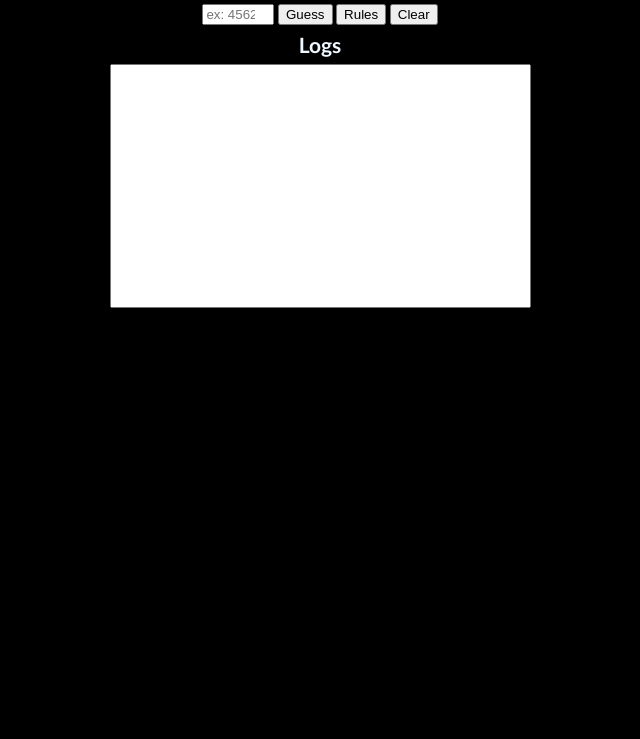
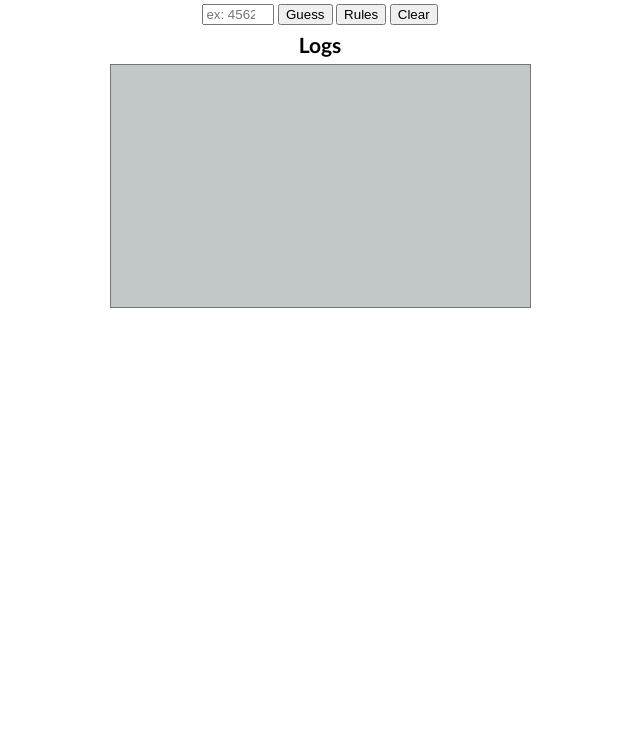
Before and after one commit to VincentKillian/bulls-and-cows, a plain HTML site: page index.html in a window 1280 px wide. Shown: the part 68-807 px from the top of the page, without its empty margins (320-960 px from the left). Drawn offline with Linux system fonts and the light colour scheme.

Commit message:
Modify style

```diff
--- a/style.css
+++ b/style.css
@@ -1,7 +1,8 @@
 html, body{
     height: 100%;
     font-size: 14px;
-    background-color: black;
+    color: black;
+    background-color: white;
     font-family: 'Trebuchet MS', 'Lucida Sans Unicode', 'Lucida Grande', 'Lucida Sans', Arial, sans-serif;
 
 }
@@ -14,11 +15,11 @@ html, body{
 
 h1, h2,p{
     margin: 0.5rem;
-    color: aliceblue;
 }
 
 #logsArea{
     text-align: left;
+    background-color: rgba(152, 161, 161, 0.591);
     font-size: 0.9rem;
     resize: none;
 }
```
